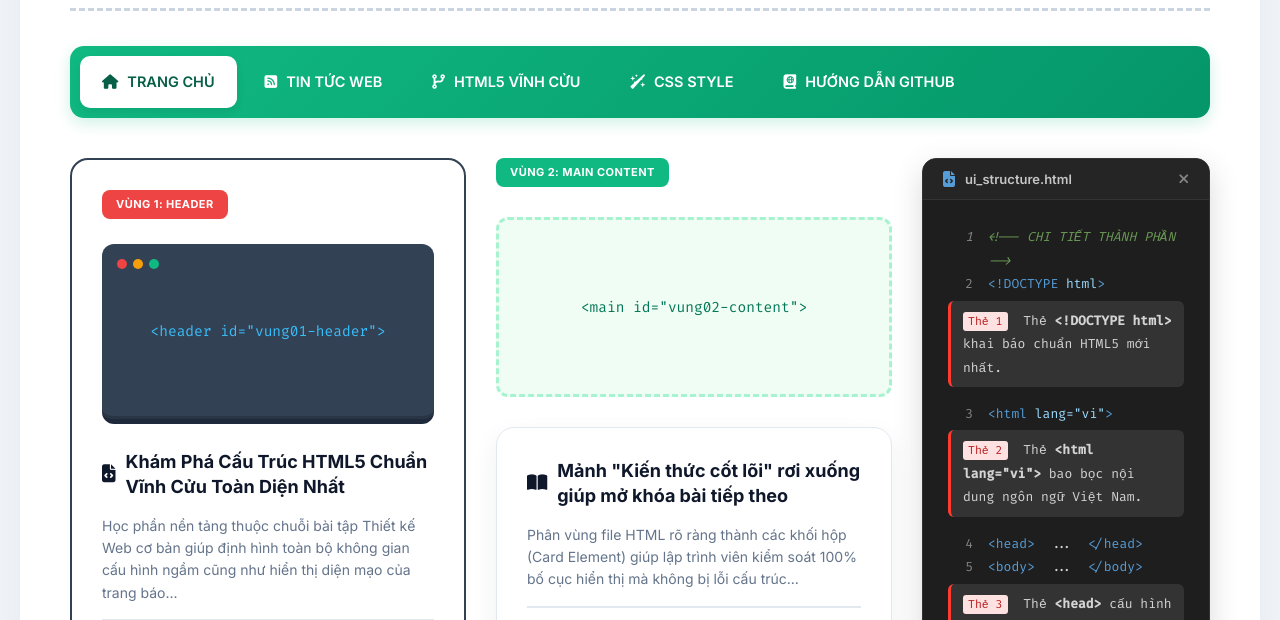
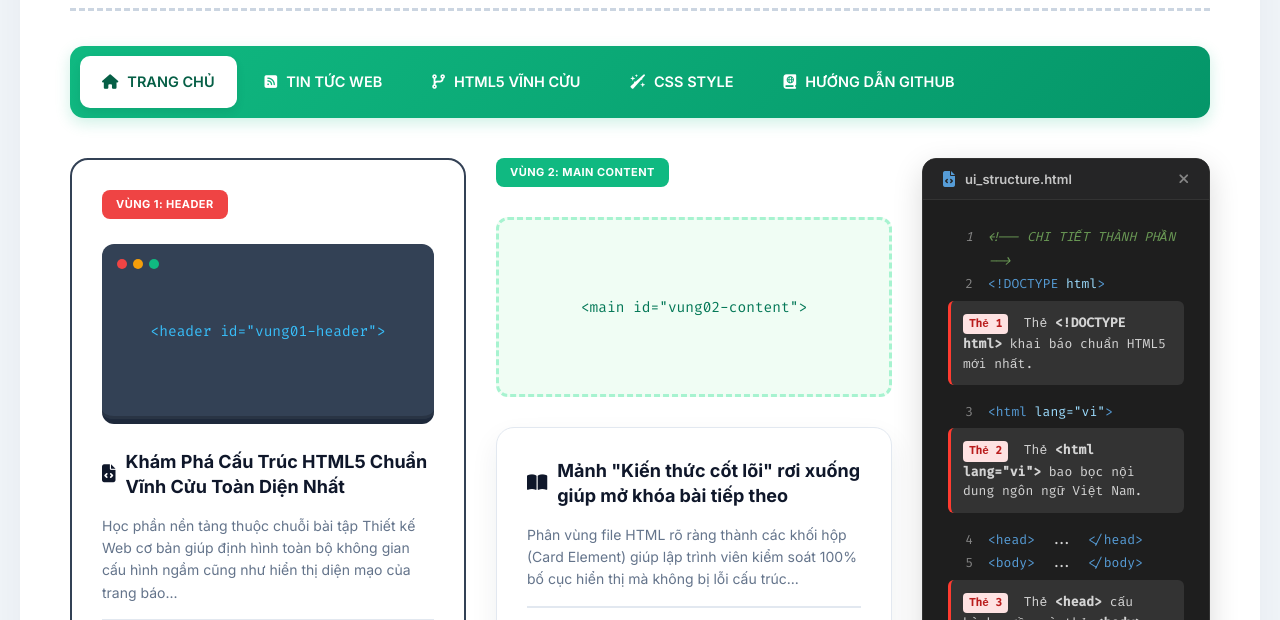
Before and after one commit to Tri-Dang07/test2, a plain HTML site: page index.html in a window 1280 px wide. Shown: the part 155-775 px from the top of the page. Drawn offline with Linux system fonts and the light colour scheme.

Commit message:
Update style.css

```diff
--- a/style.css
+++ b/style.css
@@ -295,18 +295,22 @@ body {
 .html-comment { color: #6a9955; font-style: italic; }
 .code-highlight-box {
     background: #333;
-    padding: 8px 12px;
+    padding: 12px;
     border-radius: 6px;
     margin: 5px 0 15px 0;
     border-left: 3px solid #ff3b30;
+    color: #d4d4d4;
+    line-height: 1.5;
 }
 .code-badge {
     color: #b91c1c;
     background: #fee2e2;
-    padding: 2px 5px;
-    border-radius: 3px;
-    font-size: 11.5px;
+    padding: 2px 6px;
+    border-radius: 4px;
+    font-size: 11px;
+    font-weight: bold;
     margin-right: 8px;
+    display: inline-block;
 }
 
 /* Footer Zone 3 */
```
